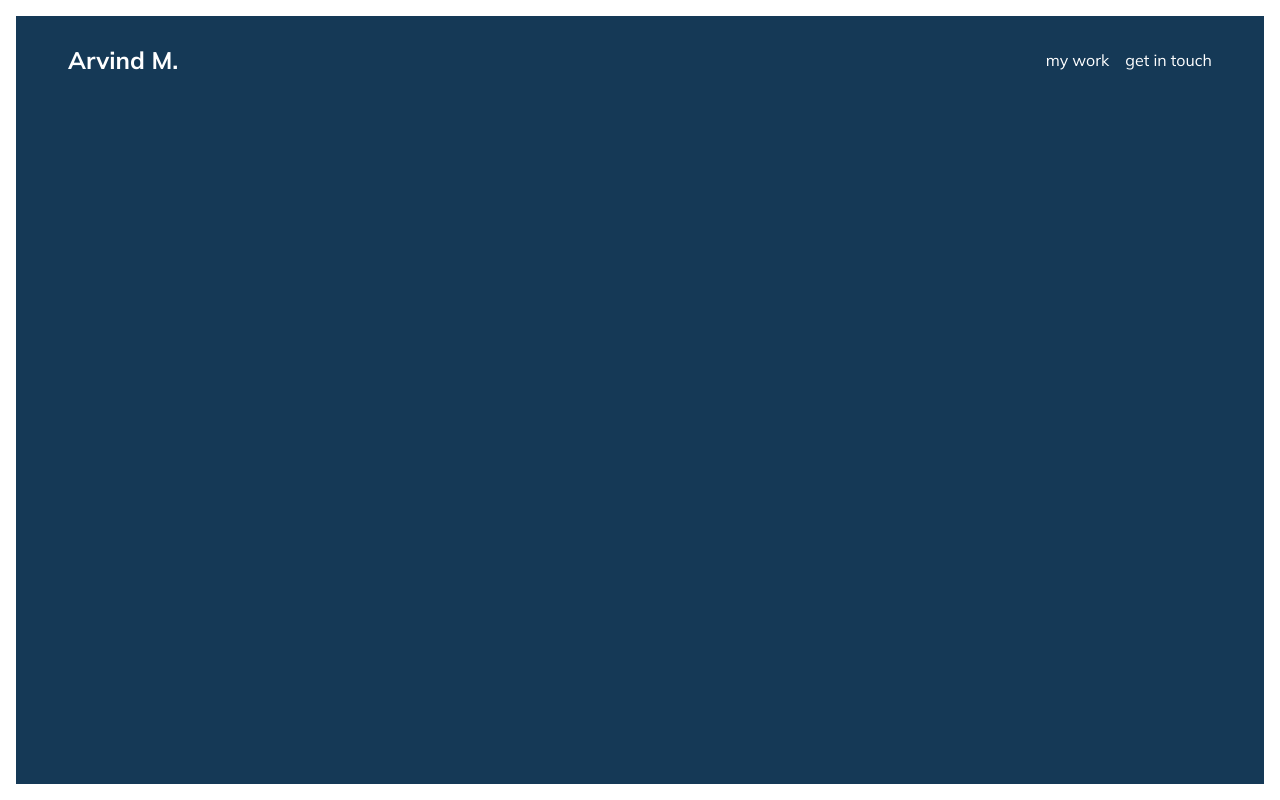
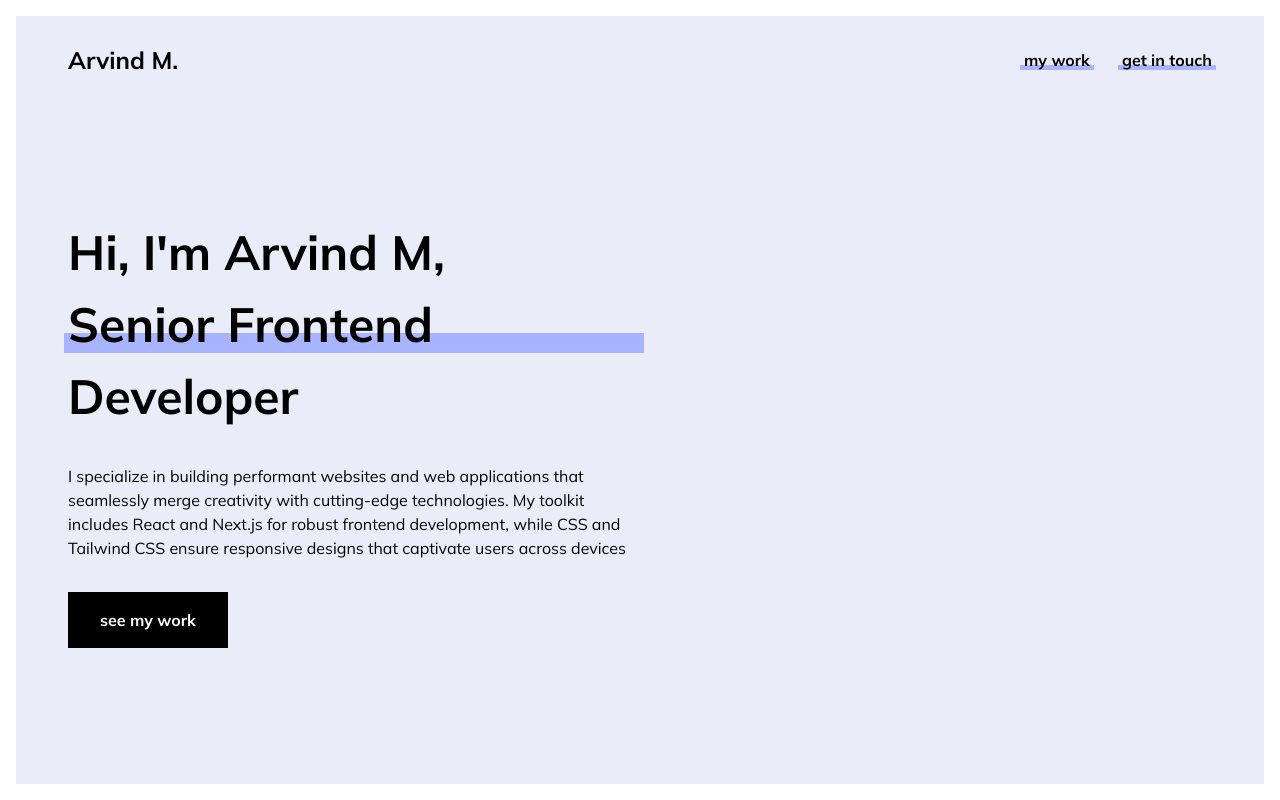
Before and after one commit to Judis07/new-portpolio, a Next.js app: page / in a window 1280 px wide. Built offline with nearby package versions, Linux system fonts and the light colour scheme.

Commit message:
hero section addition

```diff
--- a/components/container.jsx
+++ b/components/container.jsx
@@ -1,6 +1,8 @@
 const Container = ({ children }) => {
   return (
-    <section className="max-w-screen-2xl w-11/12 m-auto">{children}</section>
+    <section className="max-w-screen-xl w-11/12 m-auto h-full">
+      {children}
+    </section>
   );
 };
 
--- a/components/header.jsx
+++ b/components/header.jsx
@@ -4,9 +4,17 @@ const Header = () => {
       <h2 className="font-bold text-2xl">Arvind M.</h2>
 
       <nav>
-        <ul className="flex gap-4">
-          <li className="cursor-pointer hover:underline">my work</li>
-          <li className="cursor-pointer hover:underline">get in touch</li>
+        <ul className="flex gap-8 font-bold">
+          <li className="cursor-pointer ">
+            <span className="relative before:block before:absolute before:top-[17px] before:h-[5px]  before:-inset-1  before:bg-[#A8B4FF] relative inline-block">
+              <span className="relative">my work</span>
+            </span>
+          </li>
+          <li className="cursor-pointer hover:underline">
+            <span className="relative before:block before:absolute before:top-[17px] before:h-[5px]  before:-inset-1  before:bg-[#A8B4FF] relative inline-block">
+              <span className="relative">get in touch</span>
+            </span>
+          </li>
         </ul>
       </nav>
     </header>
--- a/components/hero.jsx
+++ b/components/hero.jsx
@@ -3,11 +3,32 @@ import Header from "./header";
 
 const HeroSection = () => {
   return (
-    <div className="bg-[#153956] text-white py-7 h-full">
+    <div className="bg-[#EAECF9]   text-black py-7 h-full">
       <Container>
         <Header />
 
-        <div></div>
+        <div className="flex flex-col justify-center gap-8    h-full w-2/4">
+          <h1 className="font-bold text-5xl leading-normal">
+            Hi, I'm Arvind M,
+            <span className="relative before:block before:absolute before:top-[45px] before:h-[20px]  before:-inset-1  before:bg-[#A8B4FF] relative inline-block">
+              <span className="relative">Senior Frontend Developer</span>
+            </span>
+          </h1>
+
+          <p className="leading-normal text-base">
+            I specialize in building performant websites and web applications
+            that seamlessly merge creativity with cutting-edge technologies. My
+            toolkit includes React and Next.js for robust frontend development,
+            while CSS and Tailwind CSS ensure responsive designs that captivate
+            users across devices
+          </p>
+
+          <div>
+            <button className="bg-black text-white py-4 px-8 font-bold">
+              see my work
+            </button>
+          </div>
+        </div>
       </Container>
     </div>
   );
```
